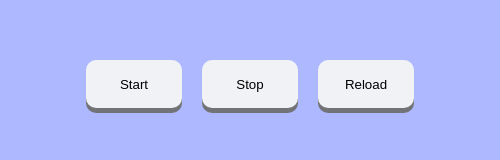
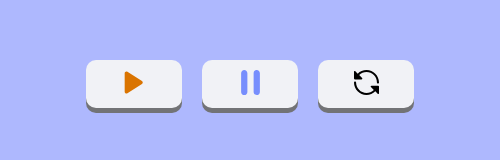
Before and after one commit to AstronautoLunar/pomodoro-electron, an Electron app: page src/index.html in a window 500 px wide. Shown: the part 531-691 px from the top of the page. Drawn offline with Linux system fonts and the light colour scheme.

Commit message:
:sparkles: Incrementado os icones dos botões do relogio

```diff
--- a/src/index.html
+++ b/src/index.html
@@ -33,23 +33,35 @@
                         class="button-clock"
                         data-type="start"
                     >
-                        <span class="text-button-clock">Start</span>
+                        <img
+                            class="icon-button-clock"
+                            src="./assets/icon-play.svg"
+                            alt="icon play"
+                        />
                     </button>
                 </div>
                 <div id="area-button-clock">
                     <button
-                        class="button-clock"
-                        data-type="stop"
+                    class="button-clock"
+                    data-type="stop"
                     >
-                        <span class="text-button-clock">Stop</span>
+                        <img
+                            class="icon-button-clock"
+                            src="./assets/icon-pause.svg"
+                            alt="icon pause"
+                        />
                     </button>
                 </div>
                 <div id="area-button-clock">
                     <button
-                        class="button-clock"
-                        data-type="reload"
+                    class="button-clock"
+                    data-type="reload"
                     >
-                        <span class="text-button-clock">Reload</span>
+                        <img
+                            class="icon-button-clock"
+                            src="./assets/icon-reload.svg"
+                            alt="icon reload"
+                        />
                     </button>
                 </div>
             </div>
--- a/src/style/main.css
+++ b/src/style/main.css
@@ -60,3 +60,8 @@ button.button-clock {
 
     transition: bottom 100ms;
 }
+
+img.icon-button-clock {
+    width: 25px;
+    height: 25px;
+}
```
Also changed, not shown: src/assets/icon-pause.svg (added), src/assets/icon-play.svg (added), src/assets/icon-reload.svg (added).
